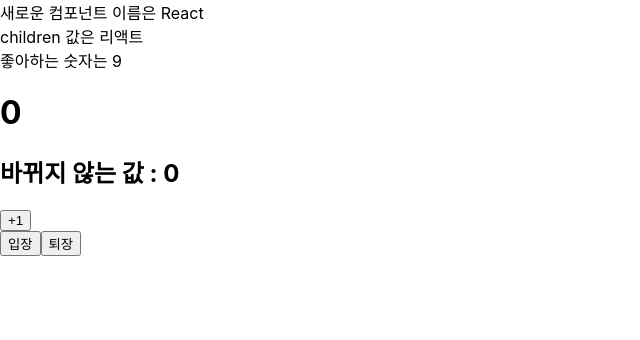
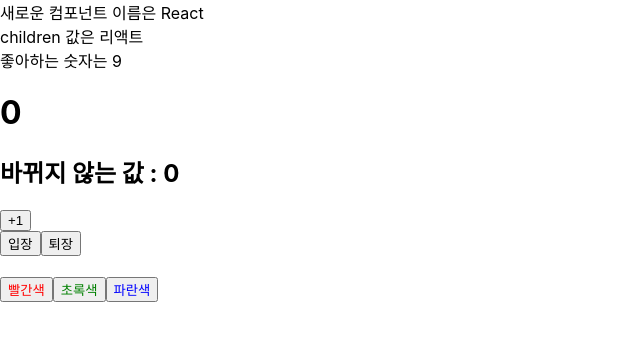
Before and after one commit to jjijju/react-study, a React (Create React App) app: page / in a window 1280 px wide. Shown: the top 340 px of the page, without its empty margins (0-640 px from the left). Built offline with nearby package versions, Linux system fonts and the light colour scheme.

Commit message:
useState 여러번 사용하기

```diff
--- a/src/Say.js
+++ b/src/Say.js
@@ -5,11 +5,22 @@
 	const onclickEnter = () => setMessage('안녕하세요');
 	const onclickLeave = () => setMessage('안녕히 가세요');
 
+	const [color, setColor] = useState('black');
+
 	return (
 		<div>
 			<button onClick={onclickEnter}>입장</button>
 			<button onClick={onclickLeave}>퇴장</button>
-			<h1>{message}</h1>
+			<h1 style={{ color }}>{message}</h1>
+			<button style={{ color: 'red' }} onClick={() => setColor('red')}>
+				빨간색
+			</button>
+			<button style={{ color: 'green' }} onClick={() => setColor('green')}>
+				초록색
+			</button>
+			<button style={{ color: 'blue' }} onClick={() => setColor('blue')}>
+				파란색
+			</button>
 		</div>
 	);
 };
```
